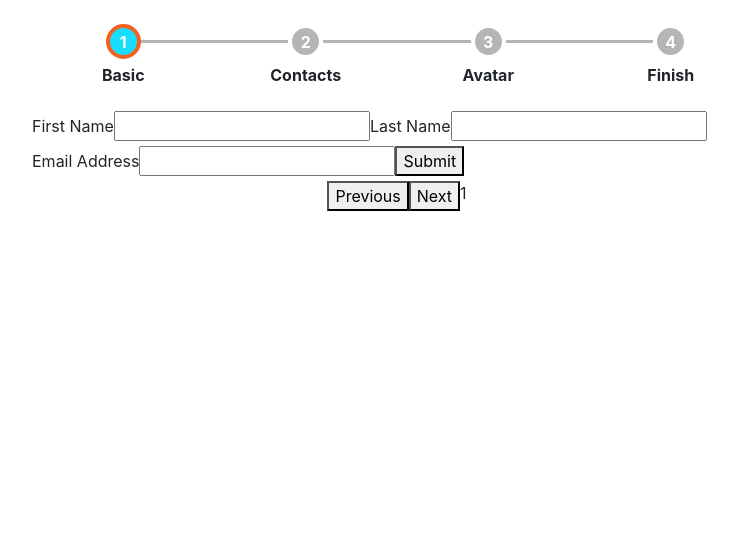
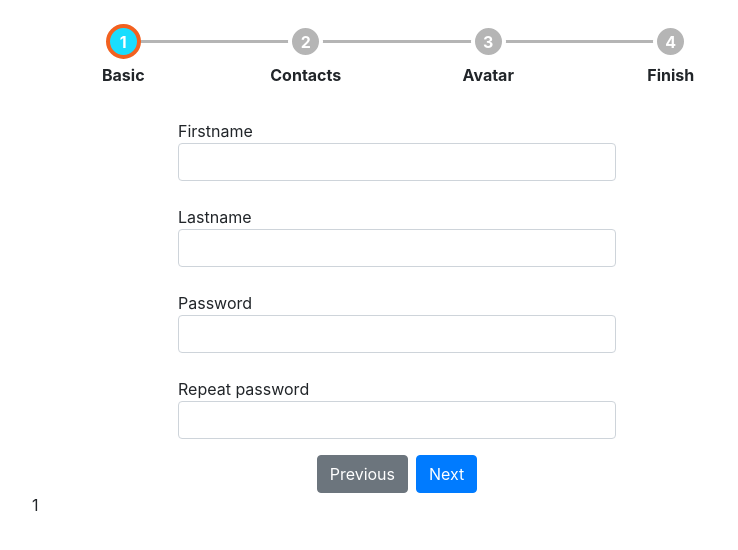
Before and after one commit to tral909/react-form-progress-bar, a React (Create React App) app: page / in a window 1280 px wide. Shown: the top 550 px of the page, without its empty margins (243-981 px from the left). Built offline with nearby package versions, Linux system fonts and the light colour scheme.

Commit message:
Add styles (error msgs)

```diff
--- a/src/App.js
+++ b/src/App.js
@@ -1,6 +1,6 @@
-import React from "react";
-import Steps from "./Steps";
-import BasicForm from "./forms/BasicForm";
+import React from 'react';
+import Steps from './Steps';
+import BasicForm from './forms/BasicForm';
 
 export default class App extends React.Component {
   constructor() {
@@ -33,16 +33,8 @@ export default class App extends React.Component {
           <div className="offset-2"></div>
           <div className="col-8">
             <Steps currentStep={currentStep} stepNames={this.stepNames} />
-            <BasicForm />
-            <div className="d-flex justify-content-center">
-              <button type="button" onClick={this.handlePreviousStep}>
-                Previous
-              </button>
-              <button type="button" onClick={this.handleNextStep}>
-                Next
-              </button>
-              {currentStep}
-            </div>
+            <BasicForm prevStep={this.handlePreviousStep} nextStep={this.handleNextStep} />
+            {currentStep}
           </div>
         </div>
       </div>
--- a/src/Steps.js
+++ b/src/Steps.js
@@ -1,5 +1,5 @@
-import React from "react";
-import cn from "classnames";
+import React from 'react';
+import cn from 'classnames';
 
 export default class Steps extends React.Component {
   render() {
--- a/src/forms/BasicForm.js
+++ b/src/forms/BasicForm.js
@@ -1,85 +1,63 @@
-import React from "react";
-import { useFormik } from "formik";
-import * as Yup from "yup";
+import React from 'react';
+import { Formik, Field, Form, ErrorMessage } from 'formik';
+import * as Yup from 'yup';
 
-// A custom validation function. This must return an object
-// which keys are symmetrical to our values/initialValues
-
-// const validate = values => {
-//   const errors = {};
-//   if (!values.firstName) {
-//     errors.firstName = 'Required';
-//   } else if (values.firstName.length > 15) {
-//     errors.firstName = 'Must be 15 characters or less';
-//   }
-
-//   if (!values.lastName) {
-//     errors.lastName = 'Required';
-//   } else if (values.lastName.length > 20) {
-//     errors.lastName = 'Must be 20 characters or less';
-//   }
-
-//   if (!values.email) {
-//     errors.email = 'Required';
-//   } else if (!/^[A-Z0-9._%+-]+@[A-Z0-9.-]+\.[A-Z]{2,4}$/i.test(values.email)) {
-//     errors.email = 'Invalid email address';
-//   }
-
-//   return errors;
-// };
-
-const BasicForm = () => {
-  // Pass the useFormik() hook initial form values and a submit function that will
-  // be called when the form is submitted
-  const formik = useFormik({
-    initialValues: {
-      firstName: '',
-      lastName: '',
-      email: '',
-    },
-    //validate,
-    validationSchema: Yup.object({
-      firstName: Yup.string()
-        .max(15, 'Must be 15 characters or less')
-        .required('Required'),
-      lastName: Yup.string()
-        .max(20, 'Must be 20 characters or less')
-        .required('Required'),
-      email: Yup.string()
-        .email('Invalid email address')
-        .required('Required'),
-    }),
-    onSubmit: values => {
-      alert(JSON.stringify(values, null, 2));
-    },
-  });
+const BasicForm = (props) => {
   return (
-    <form onSubmit={formik.handleSubmit}>
-      <label htmlFor="firstName">First Name</label>
-      <input name="firstName" {...formik.getFieldProps('firstName')} />
-      {formik.touched.firstName && formik.errors.firstName ? <div>{formik.errors.firstName}</div> : null}
-      <label htmlFor="lastName">Last Name</label>
-      <input
-        id="lastName"
-        name="lastName"
-        type="text"
-        onChange={formik.handleChange}
-        onBlur={formik.handleBlur}
-        value={formik.values.lastName}
-      />
-      {formik.touched.lastName && formik.errors.lastName ? <div>{formik.errors.lastName} </div> : null}
-      <label htmlFor="email">Email Address</label>
-      <input
-        id="email"
-        name="email"
-        type="email"
-        onChange={formik.handleChange}
-        onBlur={formik.handleBlur}
-        value={formik.values.email}
-      />
-      {formik.touched.email && formik.errors.email ? <div>{formik.errors.email}</div> : null}
-      <button type="submit">Submit</button>
-    </form>
+    <Formik
+      initialValues={{ firstName: '', lastName: '', password: '', repeatPassword: '' }}
+      validationSchema={Yup.object({
+        firstName: Yup.string()
+          .min(5, 'Must be 5 characters or more')
+          .required('Required'),
+        lastName: Yup.string()
+          .min(5, 'Must be 5 characters or more')
+          .required('Required'),
+        password: Yup.string()
+          .min(6, 'Must be 6 characters or more')
+          .required('Required'),
+        repeatPassword: Yup.string()
+          .oneOf([Yup.ref('password'), null], "Passwords don't match")
+          .required('Required'),
+      })}
+      onSubmit={(values, { setSubmitting }) => {
+        setTimeout(() => {
+          alert(JSON.stringify(values, null, 2));
+          setSubmitting(false);
+        }, 400);
+      }}
+    >
+      <Form noValidate>
+        <div className="form-group">
+          <label htmlFor="firstName">Firstname</label>
+          <Field id="firstName" name="firstName" className="form-control" type="text" />
+          <ErrorMessage name="firstName">{msg => <div className="error-msg">{msg}</div>}</ErrorMessage>
+        </div>
+        <div className="form-group">
+          <label htmlFor="lastName">Lastname</label>
+          <Field id="lastName" name="lastName" className="form-control" type="text" />
+          <ErrorMessage name="lastName">{msg => <div className="error-msg">{msg}</div>}</ErrorMessage>
+        </div>
+        <div className="form-group">
+          <label htmlFor="password">Password</label>
+          <Field id="password" name="password" className="form-control" type="password" />
+          <ErrorMessage name="password">{msg => <div className="error-msg">{msg}</div>}</ErrorMessage>
+        </div>
+        <div className="form-group">
+          <label htmlFor="repeatPassword">Repeat password</label>
+          <Field id="repeatPassword" name="repeatPassword" className="form-control" type="password" />
+          <ErrorMessage name="repeatPassword">{msg => <div className="error-msg">{msg}</div>}</ErrorMessage>
+        </div>
+        <div className="d-flex justify-content-center">
+          <button className="btn btn-secondary mr-2" type="button" onClick={props.prevStep}>
+            Previous
+          </button>
+          <button className="btn btn-primary" type="submit" onClick={props.nextStep}>
+            Next
+          </button>
+        </div>
+      </Form>
+    </Formik>
   );
 };
 
--- a/src/styles.css
+++ b/src/styles.css
@@ -56,3 +56,20 @@
   background: #19ddfe;
   border: 4px solid #f26120;
 }
+
+form {
+  padding: 0 20%;
+}
+
+form label {
+  margin-top: .5rem;
+  margin-bottom: 0;
+}
+
+.error-msg {
+  color: #FF6565;
+  padding-left: .5em;
+  height: 1em;
+  position: absolute;
+  font-size: .8em;
+}
```
Also changed, not shown: src/index.js (+6 -6 lines).
